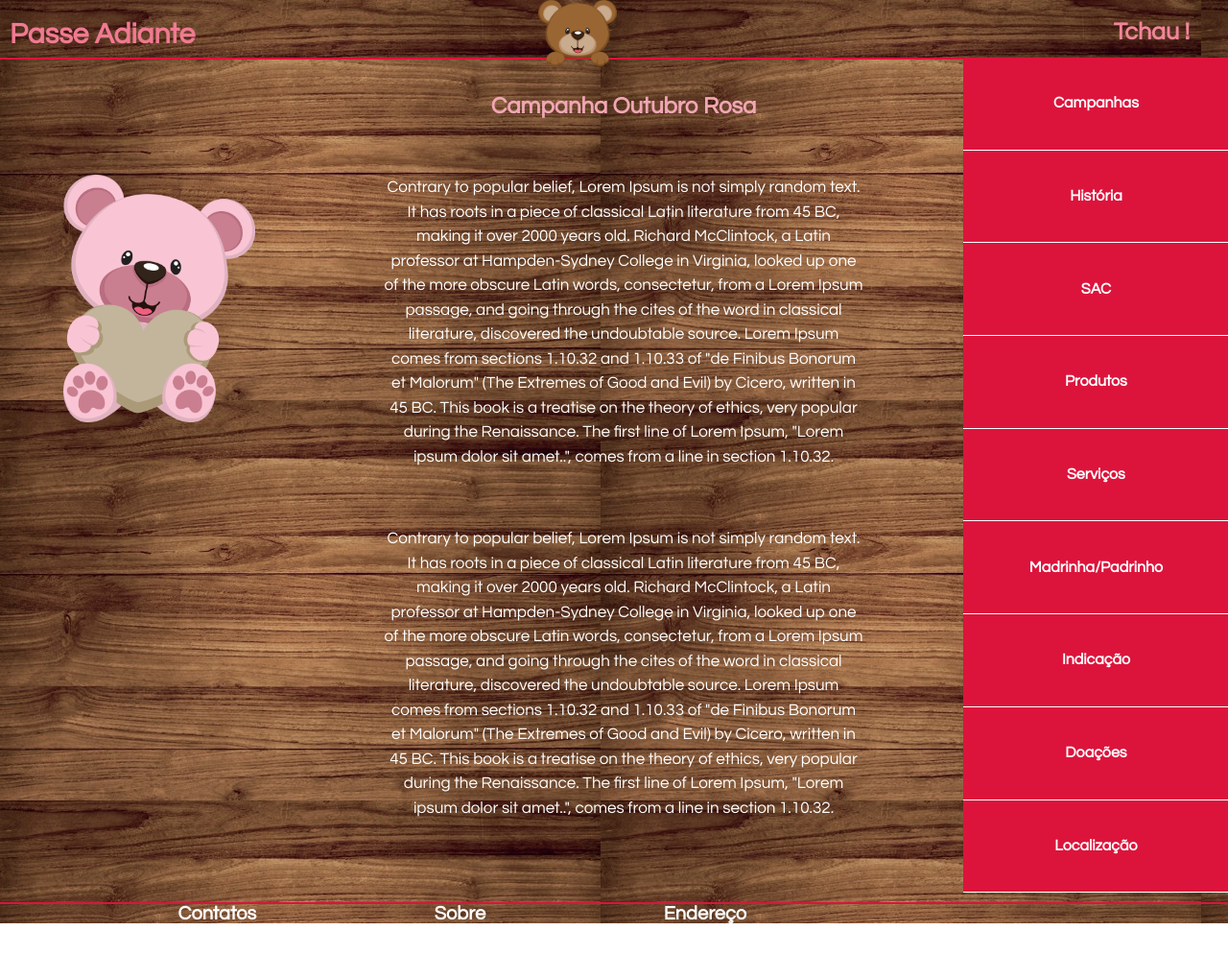
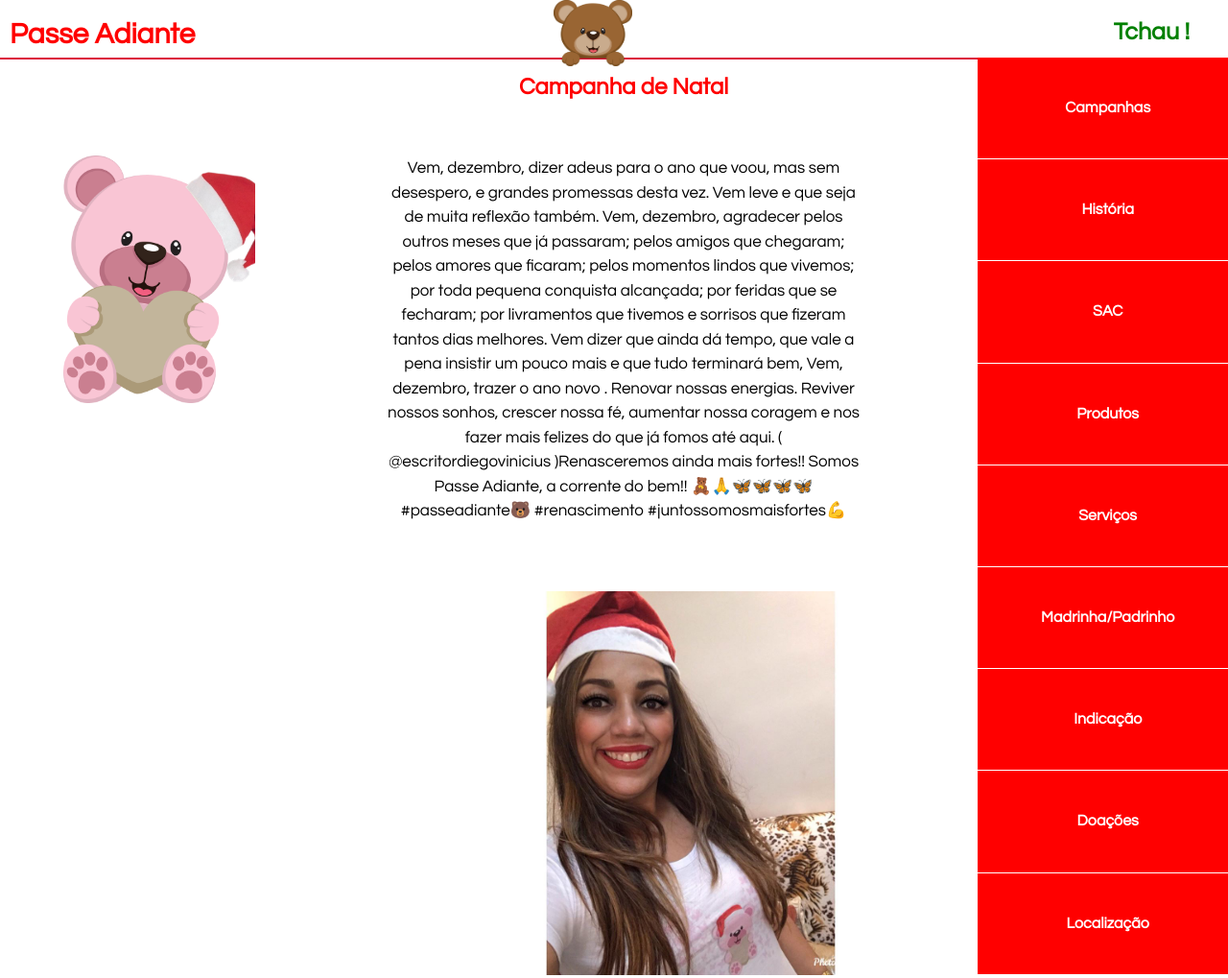
Before and after one commit to kivia-code/Projeto_individual, a website: page public/paginaprincipal.html in a window 1280 px wide. Shown: the whole page at 96% size. Before the commit the page ends 962 px from the top, so only its background shows below. Drawn offline with Linux system fonts and the light colour scheme.

Commit message:
atualizando pagina principal @kiviaaraujobandtec

```diff
--- a/public/estilo.css
+++ b/public/estilo.css
@@ -58,6 +58,7 @@ body{
 .text_cadastro b{
     color: #fff;
     width: 12vw;
+    text-align: center;
 
    }
 
--- a/public/paginaprincipal.css
+++ b/public/paginaprincipal.css
@@ -2,7 +2,7 @@ body {
     padding: 0;
     margin: 0;
     font-family: "Questrial";
-    background-image: url(./img/madeira.jpg);
+    background-color: white;
 }
 
 
@@ -17,7 +17,7 @@ body {
 }
 
 .text b {
-    color: rgb(240, 122, 146);
+    color: red;
     margin-left: 50px;
     margin-top: 10px;
 
@@ -38,7 +38,7 @@ body {
 
 .name a {
     text-decoration: none;
-    color: rgb(241, 133, 155);
+    color: green;
     font-weight: bold;
     font-size: 25px;
     float: right;
@@ -62,16 +62,17 @@ body {
 
 .cabecalho img {
     width: 82px;
-    margin-right: 30vh;
-    margin-left: 10vh;
+    margin-left: -10%;
+
 
 }
 
 .imagens {
     height: 70px;
-    margin-top: 70px;
+    margin-top: 50px;
     margin-left: 02vh;
     padding: 50px;
+
 
 
 }
@@ -85,12 +86,12 @@ body {
 
 #nav li {
     list-style: none;
-    background-color: #DC143C;
-    width: 185px;
+    background-color:red;
+    width: 170px;
     border-bottom: 1px solid #fff;
     line-height: 0.2;
     text-align: center;
-    padding: 25%;
+    padding: 30%;
 
 }
 
@@ -104,7 +105,7 @@ body {
 
 
 .paragrafos h2 {
-    color: rgb(241, 166, 181);
+    color: red;
     width: 600px;
     margin-left: 350px;
     margin-top: -220px;
@@ -119,17 +120,23 @@ body {
     margin-left: 400px;
     margin-top: 60px;
     text-align: center;
-    color:white;
+    color:black;
     font-size:17px;
     line-height: 1.5;
 
 
 }
 
-.line {
-    border-bottom: 2px solid #DC143C;
-    margin-top: 85px;
+.imagemcentral {
+    height: 70px;
+    margin-top: 70px;
+    margin-left: 65vh;
+    margin: center;
+
+
+
 }
+
 
 .final {
     font-weight: bold;
--- a/public/paginaprincipal.html
+++ b/public/paginaprincipal.html
@@ -39,25 +39,21 @@
     </ul>
 
 
-    <div class="imagens"> <img src="./img/passeadiante.png" alt="passe adiante " width="200px" padding="60px"></div><br>
+    <div class="imagens"> <img src="./img/ursinhonatal.png" alt="passe adiante " width="200px" padding="50px"></div><br>
 
 
 <div class="paragrafos">
 
-<h2>Campanha Outubro Rosa </h2>
-   <p> Contrary to popular belief, Lorem Ipsum is not simply random text. It has roots in a piece of classical Latin literature from 45 BC, making it over 2000 years old. Richard McClintock, a Latin professor at Hampden-Sydney College in Virginia, looked up one of the more obscure Latin words, consectetur, from a Lorem Ipsum passage, and going through the cites of the word in classical literature, discovered the undoubtable source. Lorem Ipsum comes from sections 1.10.32 and 1.10.33 of "de Finibus Bonorum et Malorum" (The Extremes of Good and Evil) by Cicero, written in 45 BC. This book is a treatise on the theory of ethics, very popular during the Renaissance. The first line of Lorem Ipsum, "Lorem ipsum dolor sit amet..", comes from a line in section 1.10.32.</p>
-   <p> Contrary to popular belief, Lorem Ipsum is not simply random text. It has roots in a piece of classical Latin literature from 45 BC, making it over 2000 years old. Richard McClintock, a Latin professor at Hampden-Sydney College in Virginia, looked up one of the more obscure Latin words, consectetur, from a Lorem Ipsum passage, and going through the cites of the word in classical literature, discovered the undoubtable source. Lorem Ipsum comes from sections 1.10.32 and 1.10.33 of "de Finibus Bonorum et Malorum" (The Extremes of Good and Evil) by Cicero, written in 45 BC. This book is a treatise on the theory of ethics, very popular during the Renaissance. The first line of Lorem Ipsum, "Lorem ipsum dolor sit amet..", comes from a line in section 1.10.32.</p>
+<h2>Campanha de Natal  </h2>
+<p>Vem, dezembro, dizer adeus para o ano que voou, mas sem desespero, e grandes promessas desta vez. Vem leve e que seja de muita reflexão também. Vem, dezembro, agradecer pelos outros meses que já passaram; pelos amigos que chegaram; pelos amores que ficaram; pelos momentos lindos que vivemos; por toda pequena conquista alcançada; por feridas que se fecharam; por livramentos que tivemos e sorrisos que fizeram tantos dias melhores. Vem dizer que ainda dá tempo, que vale a pena insistir um pouco mais e que tudo terminará bem, Vem, dezembro, trazer o ano novo . Renovar nossas energias. Reviver nossos sonhos, crescer nossa fé, aumentar nossa coragem e nos fazer mais felizes do que já fomos até aqui. ( @escritordiegovinicius )Renasceremos ainda mais fortes!! Somos Passe Adiante, a corrente do bem!! 🧸🙏🦋🦋🦋🦋 #passeadiante🐻 #renascimento #juntossomosmaisfortes💪 </p>
 
 </div>
 
-<div class="line">
-    </div>
+<div class="imagemcentral"> <img src="./img/sirlene.jpg" alt="passe adiante " width="400px" padding="0px"></div><br>
 
-    <div class="final">
-            <a href="#" >Contatos</a>
-            <a href="#" >Sobre </a>
-            <a href="#" >Endereço</a>
-    </div>
+
+
+
 
 
 
```
Also changed, not shown: public/img/natal.jpg (added), public/img/sirlene.jpg (added), public/img/ursinhonatal.png (added).
